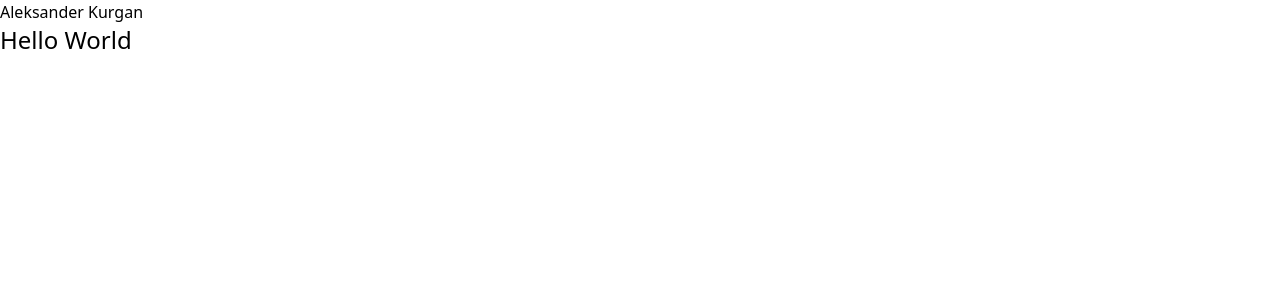
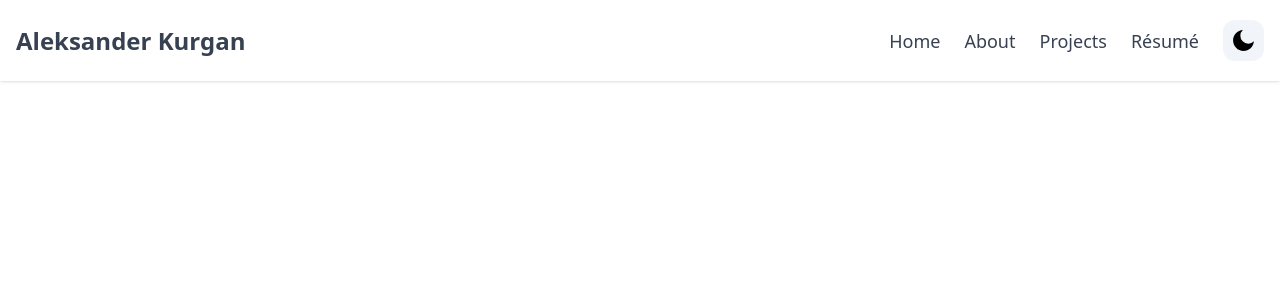
Before and after one commit to Rand0m0User1/PersonalPortfolio, a Next.js app: page / in a window 1280 px wide. Shown: the top 300 px of the page. Built offline with nearby package versions, Linux system fonts and the light colour scheme.

Commit message:
navbar in progress

```diff
--- a/app/layout.tsx
+++ b/app/layout.tsx
@@ -1,5 +1,7 @@
+"use client"
 import '../styles/globals.css'
 import Navbar from '@/components/Navbar'
+import { ThemeProvider } from 'next-themes'
 
 export default function RootLayout({
   children,
@@ -14,8 +16,10 @@ export default function RootLayout({
       */}
       <head />
       <body>
-        <Navbar />
-        {children}
+        <ThemeProvider enableSystem={true} attribute="class">
+          <Navbar />
+          {children}
+        </ThemeProvider>
       </body>
     </html>
   )
--- a/components/Navbar.tsx
+++ b/components/Navbar.tsx
@@ -1,51 +1,51 @@
-"use client" // this is a client component
-import React from "react"
-import { useState } from "react"
-import { Link } from "react-scroll/modules"
-import { usePathname } from "next/navigation"
-import { useTheme } from "next-themes"
-import { RiMoonFill, RiSunLine } from "react-icons/ri"
-import { IoMdMenu, IoMdClose } from "react-icons/io"
-import { isLabeledStatement } from "typescript"
+"use client"; // this is a client component
+import React, { useState } from "react";
+import { useTheme } from "next-themes";
+import { RiMoonFill, RiSunLine } from "react-icons/ri";
 
-interface NavItem {
-    label: string
-    page: string
-  }
-
-  const NAV_ITEMS: Array<NavItem> = [
-    {
-      label: "Home",
-      page: "home",
-    },
-    {
-      label: "About",
-      page: "about",
-    },
-    {
-      label: "Projects",
-      page: "projects",
-    },
-  ]
+const NAV_ITEMS = [
+  { label: "Home", page: "home" },
+  { label: "About", page: "about" },
+  { label: "Projects", page: "projects" },
+  { label: "Résumé", page: "resume" },
+];
 
 const Navbar = () => {
-    const { systemTheme, theme, setTheme } = useTheme()
-    const currentTheme = theme === "system" ? systemTheme : theme
-    const pathname = usePathname()
-    const [navbar, setNavbar] = useState(false)
+  const { systemTheme, theme, setTheme } = useTheme();
+  const currentTheme = theme === "system" ? systemTheme : theme;
+  const [navbar, setNavbar] = useState(false);
 
-    return (
-        <header>
-            <div>
-                <div>
-                    <div>
-                        <h2>Aleksander Kurgan</h2>
-                    </div>
-                </div>
-                <div></div>
-            </div>
-        </header>
-    )
-}
+  const navItemClasses = currentTheme === "dark" ? "text-gray-200" : "text-gray-700";
 
-export default Navbar
+  return (
+    <header className={`w-full mx-auto px-4 shadow fixed top-0 z-50 ${currentTheme === "dark" ? "bg-stone-900 border-b border-stone-600" : "bg-white"}`}>
+      <div className="flex justify-between items-center py-5">
+        <h2 className={`text-2xl font-bold ${navItemClasses}`}>Aleksander Kurgan</h2>
+        <div className="flex items-center space-x-6">
+          {NAV_ITEMS.map((item, idx) => (
+            <a key={idx} href={`#${item.page}`} className={`text-lg font-medium ${navItemClasses}`}>
+              {item.label}
+            </a>
+          ))}
+          {currentTheme === "dark" ? (
+            <button
+              onClick={() => setTheme("light")}
+              className="bg-slate-100 p-2 rounded-xl"
+            >
+              <RiSunLine size={25} color="black" />
+            </button>
+          ) : (
+            <button
+              onClick={() => setTheme("dark")}
+              className="bg-slate-100 p-2 rounded-xl"
+            >
+              <RiMoonFill size={25} />
+            </button>
+          )}
+        </div>
+      </div>
+    </header>
+  );
+};
+
+export default Navbar;
```
